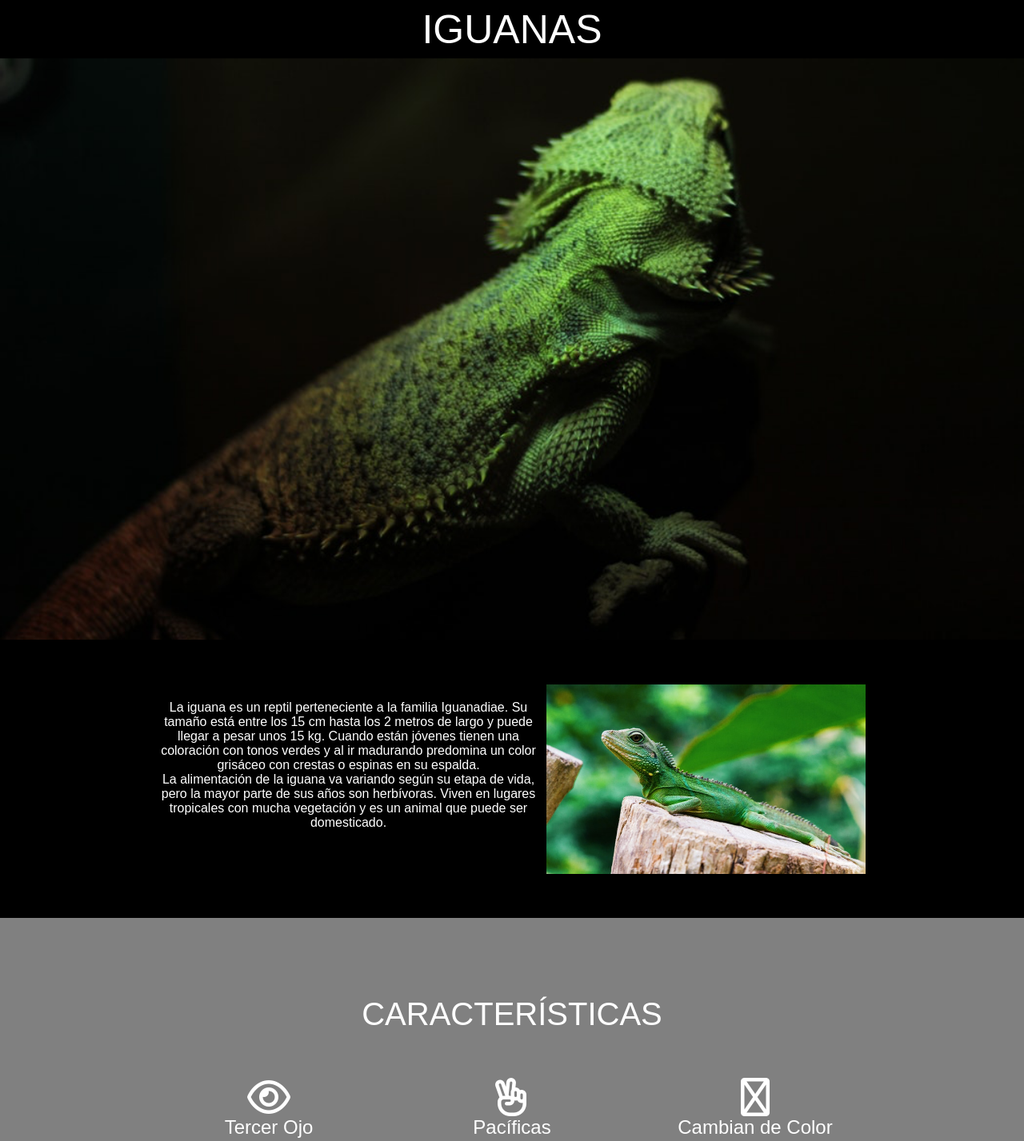
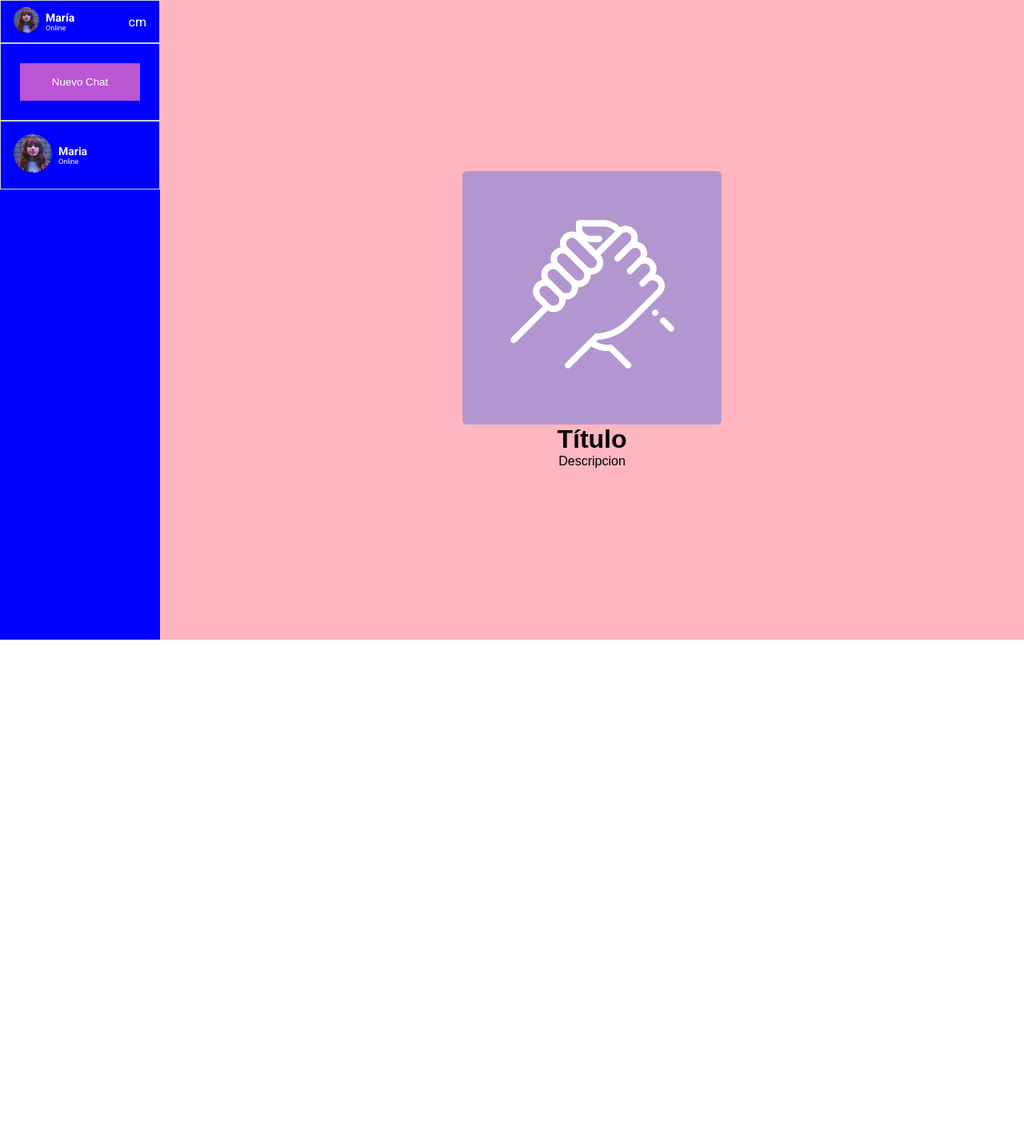
Before and after one commit to Revillot10/Sistema_mensajeria, a plain HTML site: page index.html in a window 1280 px wide. Shown: the top 1427 px of the page at 80% size. After the commit the page ends 800 px from the top, so only its background shows below. Drawn offline with Linux system fonts and the light colour scheme; a web font is replaced by a local one.

Commit message:
commit 3

```diff
--- a/assets/css/styles.css
+++ b/assets/css/styles.css
@@ -2,91 +2,97 @@
     margin: 0;
     padding: 0;
 }
-body{
-    background-color: black;
-    font-family: "Raleway", sans-serif;
+.main-container{
+    display: flex;
 }
-#header{
+
+.lista-contactos{
+    background-color: blue;
+    color: white;
+    width: 20vh;
+    min-height: 100vh;
+    min-width: 200px;
+    font-family: 'Roboto', sans-serif;
+}
+
+.imagen-grande{
+    background-color: lightpink;
+    width: 100%;
     display: flex;
-    justify-content: center;
-    align-items: center;
-    color: white;
-    height: 73px;
-}
-.titulo_header{
-    font-size: 50px;
-    text-align: center;
-}
-.box1{
-    height: 727px;
-    text-align: center;
-}
-#boxes2{
-    display: flex;
-    justify-content: center;
-    align-items: center;
-    color: white;
-    height: 348px;
-}
-.descripción{
-    font-size: 16px;
-    text-align: center;
-    height: 197px;
-    width: 475px;
-    padding: 5px;
-}
-.box2{
-    width: 399px;
-    height: 237px;
-    padding: 5px;
-}
-#caracteristicas{
-    align-content: center;
-    justify-content: center;
-    background-color: grey;
-    color: white;
-    text-align: center;
-    height: 348px;
-}
-#titulo_caracteristicas{
-    font-size: 40px;
-    padding: 25px;
-}
-#iconos{
-    display: flex;
-    justify-content: center;
-    align-items: center;
-    gap: 3rem;
-    margin-top: 2rem;
-}
-.icono{
-    width: 20%;
-    font-size: 24px;
-    text-align: center;
-}
-.boxes{
-    display: flex;
+    flex-direction: column;
     align-items: center;
     justify-content: center;
-    height: 348px;
+    font-family: 'Open-Sans', sans-serif;
 }
-.box{
-    height: 202px;
-    width: 25%;
-    padding: 15px;
+
+.imagen-grande img{
+    width: 30%;
 }
-img{
+
+.usuario-conectado{
+    display: flex;
+    padding: 0.5rem 1rem;
+    align-items: center;
+    border: 1px solid #cdcdcd;
+}
+
+.opciones-usuario-conectado{
+    display: flex;
+    justify-content: end;
+}
+
+.datos-usuario-conectado{
     width: 100%;
-    height: 100%;
+    padding: 0 0.5rem;
 }
-#footer{
+.nombre-usuario-conectado{
+    font-size: 14px;
+    font-weight: bold;
+}
+.status-usuario-conectado{
+    font-size: xx-small;
+}
+
+.btn-nuevo-chat{
+    background-color: mediumorchid;
+    color: white;
+    text-decoration: none;
+    padding: 1rem;
+    width: 100%;
+    border: 0;
+}
+
+.div-btn-nuevo-chat{
+    padding: 1.5rem;
+    border: 1px solid #cdcdcd;
+}
+.avatar-usuario-conectado img{
+    border-radius: 50%;
+    width: 32px;
+    height: 32px;
+}
+
+.contacto{
     display: flex;
-    justify-content: center;
+    padding: 1rem;
+    border: 1px solid #cdcdcd;
     align-items: center;
-    background-color: grey;
-    height: 102px;
 }
-.titulo_footer{
-    font-size: 20px;
-    color: white;
+
+.datos-usuario-contacto{
+    padding: 0.4rem;
 }
+
+.nombre-usuario-contacto{
+    font-size: 12px;
+}
+
+status-usuario-contacto{
+    font-size: 12px;
+}
+
+.avatar-usuario-contacto img{
+    border-radius: 50%;
+    width: 48px;
+    height: 48px;
+}
--- a/index.html
+++ b/index.html
@@ -8,67 +8,45 @@
     <script src="https://kit.fontawesome.com/59fa9f5778.js" crossorigin="anonymous"></script>
     <link rel="preconnect" href="https://fonts.googleapis.com">
     <link rel="preconnect" href="https://fonts.gstatic.com" crossorigin>
-    <link href="https://fonts.googleapis.com/css2?family=Raleway+Dots&display=swap" rel="stylesheet">
+    <link href="https://fonts.googleapis.com/css2?family=Roboto:ital,wght@0,100;0,300;0,400;0,500;0,700;0,900;1,100;1,300;1,400;1,500;1,700;1,900&display=swap" rel="stylesheet">
+    <link href="https://fonts.googleapis.com/css2?family=Open+Sans:ital,wght@0,300..800;1,300..800&family=Roboto:ital,wght@0,100;0,300;0,400;0,500;0,700;0,900;1,100;1,300;1,400;1,500;1,700;1,900&display=swap" rel="stylesheet">
+
 </head>
 
 <body>
-        <div id="header">
-            <p class="titulo_header">IGUANAS</p>
-        </div>
-
-        <div class="box1">
-            <img src="./assets/img/bg-header.jpg"  alt="H" />
-        </div>
-
-        <div id="boxes2">
-            <div class="descripción">
-                <p>La iguana es un reptil perteneciente a la familia Iguanadiae. Su tamaño está entre los 15 cm hasta los 2
-                    metros de largo y puede llegar a pesar unos 15 kg. Cuando están jóvenes tienen una coloración con tonos verdes
-                    y al ir madurando predomina un color grisáceo con crestas o espinas en su espalda. <br>
-
-                    La alimentación de la iguana
-                    va variando según su etapa de vida, pero la mayor parte de sus años son herbívoras. Viven en lugares tropicales
-                     con mucha vegetación y es un animal que puede ser domesticado.
-                </p>
+    <div class="main-container">
+        <div class="lista-contactos">
+            <div class="usuario-conectado">
+                <div class="avatar-usuario-conectado">
+                    <img src="./assets/img/maria.jpg" />
+                </div>
+                <div class="datos-usuario-conectado">
+                    <p class="nombre-usuario-conectado">María</p>
+                    <p class="status-usuario-conectado">Online</p>
+                </div>
+                <div class="opciones-usuario-conectado">
+                    <p>c</p>
+                    <p>m</p>
+                </div>
             </div>
-            <div class="box2">
-                <img src="./assets/img/iguana-1.jpg"  alt="I" />
+            <div class="div-btn-nuevo-chat">
+                <button class="btn-nuevo-chat"> Nuevo Chat</button>
             </div>
-        </div>
-
-        <div id="caracteristicas">
-            <p id="titulo_caracteristicas">CARACTERÍSTICAS</p>
-            <div id="iconos">
-                <div class="icono">
-                    <i class="fa-regular fa-eye fa-2x"></i>
-                    <p>Tercer Ojo</p>
+            <div class="contacto">
+                <div class="avatar-usuario-contacto">
+                    <img src="./assets/img/maria.jpg" />
                 </div>
-                <div class="icono">
-                    <i class="fa-regular fa-hand-peace fa-2x"></i>
-                    <p>Pacíficas</p>
-                </div>
-                <div class="icono">
-                    <i class="fa-regular fa-paintbrush fa-2x"></i>
-                    <p>Cambian de Color</p>
+                <div class="datos-usuario-conectado">
+                    <p class="nombre-usuario-conectado">Maria</p>
+                    <p class="status-usuario-conectado">Online</p>
                 </div>
             </div>
         </div>
-
-        <div class="boxes">
-            <div class="box">
-                <img src="./assets/img/iguana-2.jpg"  alt="I1" />
-            </div>
-            <div class="box">
-                <img src="./assets/img/iguana-3.jpg" alt="I2" />
-            </div>
-            <div class="box">
-                <img src="./assets/img/iguana-4.jpg" alt="I3" />
-            </div>
+        <div class="imagen-grande" >
+            <img src="./assets/img/hand.png" />
+                <h1>Título</h1>
+                <p>Descripcion</p>
         </div>
-
-        <div id="footer">
-            <p class="titulo_footer">Visita https://www.anipedia.net/iguanas/iguana-verde/ para conocer más.</p>
-        </div>
-
+    </div>
 </body>
 </html>
```
Also changed, not shown: assets/img/Screen Shot 2018-11-28 at 15.27.14.jpg (added), assets/img/Screen Shot 2018-11-28 at 15.28.04.jpg (added), assets/img/Screen Shot 2018-11-28 at 15.28.30.jpg (added), assets/img/Screen Shot 2018-11-28 at 15.30.34.jpg (added), assets/img/Screen Shot 2018-11-28 at 15.30.54.jpg (added), assets/img/Screen Shot 2018-11-28 at 15.31.09.jpg (added), assets/img/Screen Shot 2018-11-28 at 15.32.16.jpg (added), assets/img/Screen Shot 2018-11-28 at 15.32.44.jpg (added), assets/img/bg-header.jpg (deleted), assets/img/hand.png (added), assets/img/iguana-1.jpg (deleted), assets/img/iguana-2.jpg (deleted), assets/img/iguana-3.jpg (deleted), assets/img/iguana-4.jpg (deleted), 1 more files.
